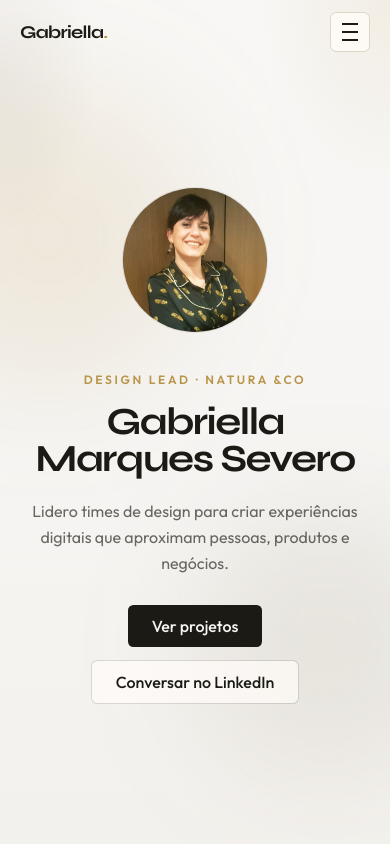
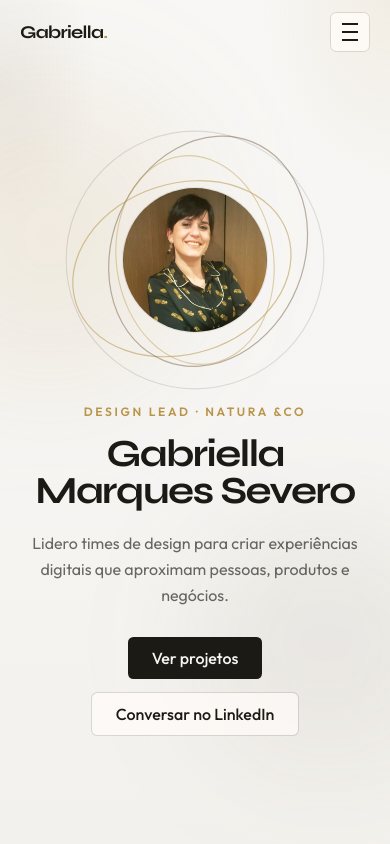
Before and after one commit to gabriellasevero-ship-it/Portf-lio-Gabriella-Severo, a Next.js app: page / in a window 390 px wide. Shown: the top 844 px of the page. Built offline with nearby package versions, Linux system fonts and the light colour scheme.

Commit message:
Add subtle overlapping ellipse graphics behind hero portrait
Introduce a minimal Dan Saffer–inspired ring composition around the photo using thin wood/gold strokes and a light draw-in motion without diagram labels or clutter.

Co-authored-by: gabriella.severo <gabriella.severo@gmail.com>

```diff
--- a/src/app/globals.css
+++ b/src/app/globals.css
@@ -170,6 +170,30 @@
   .animate-draw {
     animation: draw 1.2s ease-out both;
   }
+
+  .animate-draw-ring {
+    stroke-dasharray: 900;
+    stroke-dashoffset: 900;
+    animation: draw-ring 1.4s cubic-bezier(0.22, 1, 0.36, 1) both;
+  }
+
+  .animate-draw-ring-delay-1 {
+    stroke-dasharray: 900;
+    stroke-dashoffset: 900;
+    animation: draw-ring 1.4s cubic-bezier(0.22, 1, 0.36, 1) 0.12s both;
+  }
+
+  .animate-draw-ring-delay-2 {
+    stroke-dasharray: 900;
+    stroke-dashoffset: 900;
+    animation: draw-ring 1.4s cubic-bezier(0.22, 1, 0.36, 1) 0.24s both;
+  }
+
+  .animate-draw-ring-delay-3 {
+    stroke-dasharray: 900;
+    stroke-dashoffset: 900;
+    animation: draw-ring 1.4s cubic-bezier(0.22, 1, 0.36, 1) 0.36s both;
+  }
 }
 
 @keyframes rise {
@@ -202,6 +226,12 @@
   }
 }
 
+@keyframes draw-ring {
+  to {
+    stroke-dashoffset: 0;
+  }
+}
+
 @media (prefers-reduced-motion: reduce) {
   .animate-rise,
   .animate-rise-delay-1,
@@ -209,7 +239,18 @@
   .animate-rise-delay-3,
   .animate-float,
   .animate-float-slow,
-  .animate-draw {
+  .animate-draw,
+  .animate-draw-ring,
+  .animate-draw-ring-delay-1,
+  .animate-draw-ring-delay-2,
+  .animate-draw-ring-delay-3 {
     animation: none !important;
   }
+
+  .animate-draw-ring,
+  .animate-draw-ring-delay-1,
+  .animate-draw-ring-delay-2,
+  .animate-draw-ring-delay-3 {
+    stroke-dashoffset: 0;
+  }
 }
--- a/src/components/hero.tsx
+++ b/src/components/hero.tsx
@@ -2,15 +2,66 @@ import Image from "next/image";
 import { Button } from "@/components/ui/button";
 import { profile } from "@/data/portfolio";
 
+function PortraitGraphics() {
+  return (
+    <svg
+      aria-hidden
+      viewBox="0 0 320 320"
+      className="pointer-events-none absolute left-1/2 top-1/2 h-[168%] w-[168%] -translate-x-1/2 -translate-y-1/2"
+      fill="none"
+    >
+      <ellipse
+        cx="160"
+        cy="160"
+        rx="118"
+        ry="118"
+        className="animate-draw-ring stroke-ink/[0.12]"
+        strokeWidth="1"
+      />
+      <ellipse
+        cx="148"
+        cy="168"
+        rx="102"
+        ry="78"
+        className="animate-draw-ring-delay-1 stroke-signal/55"
+        strokeWidth="1.1"
+        transform="rotate(-18 148 168)"
+      />
+      <ellipse
+        cx="172"
+        cy="152"
+        rx="88"
+        ry="108"
+        className="animate-draw-ring-delay-2 stroke-moss/45"
+        strokeWidth="1.1"
+        transform="rotate(22 172 152)"
+      />
+      <ellipse
+        cx="160"
+        cy="160"
+        rx="72"
+        ry="96"
+        className="animate-draw-ring-delay-3 stroke-honey/50"
+        strokeWidth="1"
+        transform="rotate(-8 160 160)"
+      />
+      <circle
+        cx="160"
+        cy="160"
+        r="64"
+        className="animate-draw-ring stroke-ink/[0.08]"
+        strokeWidth="1"
+      />
+    </svg>
+  );
+}
+
 export function Hero() {
   return (
     <section id="topo" className="relative min-h-[100svh] overflow-hidden">
-      <div
-        aria-hidden
-        className="pointer-events-none absolute inset-0"
-      >
-        <div className="animate-float absolute -left-24 top-24 h-72 w-72 rounded-full bg-signal/15 blur-3xl" />
-        <div className="animate-float-slow absolute -right-16 bottom-16 h-64 w-64 rounded-full bg-moss/10 blur-3xl" />
+      <div aria-hidden className="pointer-events-none absolute inset-0">
+        <div className="animate-float absolute -left-24 top-24 h-72 w-72 rounded-full bg-signal/12 blur-3xl" />
+        <div className="animate-float-slow absolute -right-16 bottom-16 h-64 w-64 rounded-full bg-moss/8 blur-3xl" />
       </div>
 
       <div className="relative z-10 mx-auto flex min-h-[100svh] max-w-6xl flex-col items-center justify-center gap-10 px-5 pb-16 pt-28 md:flex-row md:items-center md:justify-between md:gap-16 md:px-8 md:pb-20 md:pt-24">
@@ -42,7 +93,9 @@ export function Hero() {
         </div>
 
         <div className="animate-rise-delay-2 order-1 md:order-2">
-          <div className="relative mx-auto h-36 w-36 overflow-hidden rounded-full ring-1 ring-ink/8 md:h-44 md:w-44 lg:h-48 lg:w-48">
+          <div className="relative mx-auto flex h-52 w-52 items-center justify-center md:h-60 md:w-60 lg:h-64 lg:w-64">
+            <PortraitGraphics />
+            <div className="relative z-10 h-36 w-36 overflow-hidden rounded-full ring-1 ring-ink/8 md:h-44 md:w-44 lg:h-48 lg:w-48">
               <Image
                 src={profile.photo}
                 alt={`Foto de ${profile.name}`}
@@ -54,6 +107,7 @@ export function Hero() {
             </div>
           </div>
         </div>
+      </div>
     </section>
   );
 }
```
Lines whose indentation alone changed are shown as unchanged.
